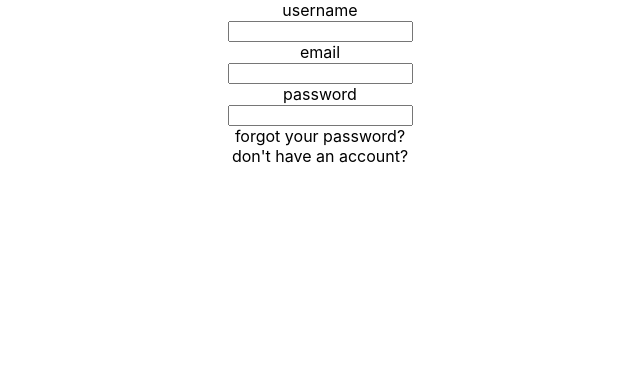
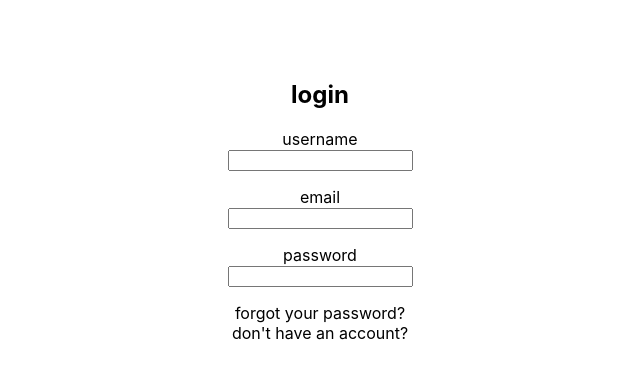
Before and after one commit to sarazm2000/Decentrailized-Twitter, a React (Create React App) app: page / in a window 1280 px wide. Shown: the top 378 px of the page, without its empty margins (320-960 px from the left). Built offline with nearby package versions, Linux system fonts and the light colour scheme.

Commit message:
add some css

```diff
--- a/src/App.css
+++ b/src/App.css
@@ -36,3 +36,11 @@
     transform: rotate(360deg);
   }
 }
+
+.form-container {
+  margin-top: 5rem;
+}
+
+.form-container input {
+  margin-bottom: 1rem;
+}
--- a/src/pages/Login.js
+++ b/src/pages/Login.js
@@ -3,7 +3,8 @@ import React from "react";
 const Login = () => {
     return (
         <div className="form-container">
-            <form>
+            <h2 className="from-title">login</h2>
+            <form className="login-form">
                 <label for="username">username</label><br />
                 <input type="text" id="username" /><br />
                 <label for="email">email</label><br />
```
